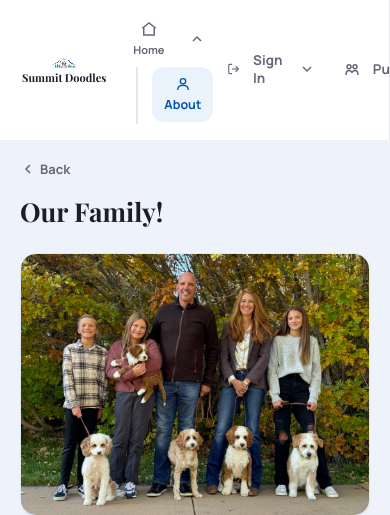
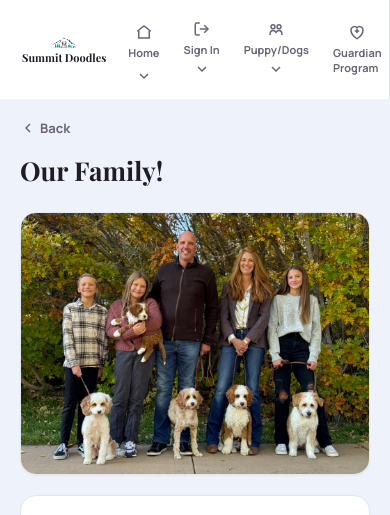
Before and after one commit to faceoff0417/summit-doodles-app, a Flask app: page /about in a window 390 px wide. Shown: the top 515 px of the page. Run offline with Flask 3, Linux system fonts and the light colour scheme; data that the repository does not hold is empty.

Commit message:
Fix mobile nav groups: dropdown flyout instead of pushing the bar taller
The horizontal mobile nav bar had no styling at all for the new nav
groups/toggle buttons, so an auto-opened group (server-rendered open
when on one of its pages) pushed its full sub-list inline, breaking the
bar's height and looking cluttered.

Mobile-only now:
- Sub-links render as a floating dropdown (position:absolute) instead
  of pushing the row taller
- Every group starts closed on load, regardless of the current page
  (an auto-open dropdown on load looked broken)
- Only one dropdown open at a time; tapping outside closes it
- Toggle buttons get the same compact icon-over-label mobile treatment
  as regular nav items

Desktop sidebar is untouched -- independent toggles, any number of
groups can stay open, confirmed via test.

Bumped the service worker's shell-cache version (v4 -> v5).

Co-Authored-By: Claude Sonnet 5 <noreply@anthropic.com>

```diff
--- a/static/css/style.css
+++ b/static/css/style.css
@@ -181,6 +181,23 @@ tr:hover td { background:#FBFAFD; }
   .navitem { flex-direction:column; gap:4px; padding:8px 12px; font-size:11px; }
   .main { padding:20px; }
   .field-row, .grid-4, .grid-3, .grid-2 { grid-template-columns:1fr; }
+
+  /* Nav groups: on the horizontal mobile bar, a group must NOT push the bar
+     taller when open -- its sub-links float as a dropdown instead. */
+  .navgroup { position:relative; flex-shrink:0; }
+  .navgroup-row { flex-direction:column; align-items:center; gap:0; }
+  .navgroup-row .navitem { margin-bottom:0; }
+  .nav-chevron-btn { width:auto; height:auto; padding:0 4px; }
+  .nav-toggle-btn { flex-direction:column; gap:4px; padding:8px 12px; font-size:11px; }
+  .nav-toggle-btn .chevron { margin-left:0 !important; }
+  .navsub {
+    display:none; position:absolute; top:100%; left:50%; transform:translateX(-50%);
+    z-index:60; flex-direction:column; width:max-content; max-width:78vw;
+    background:var(--sidebar-bg); border:1px solid var(--line); border-radius:12px;
+    box-shadow:var(--shadow-lg); padding:8px; margin:8px 0 0;
+  }
+  .navgroup.open .navsub { display:flex; }
+  .navsub .navitem { flex-direction:row; gap:10px; padding:9px 12px; font-size:12.5px; }
 }
 
 img.zoomable { cursor:zoom-in; }
--- a/static/sw.js
+++ b/static/sw.js
@@ -8,7 +8,7 @@
 // IMPORTANT: whenever style.css, the logo, or an icon changes, bump this
 // version string -- otherwise installed apps keep serving the old cached
 // file indefinitely, even after a fresh deploy.
-const SHELL_CACHE = "summit-doodles-shell-v4";
+const SHELL_CACHE = "summit-doodles-shell-v5";
 const SHELL_ASSETS = [
   "/static/css/style.css",
   "/static/img/logo-full.png",
```
Also changed, not shown: templates/base.html (+32 -5 lines).
